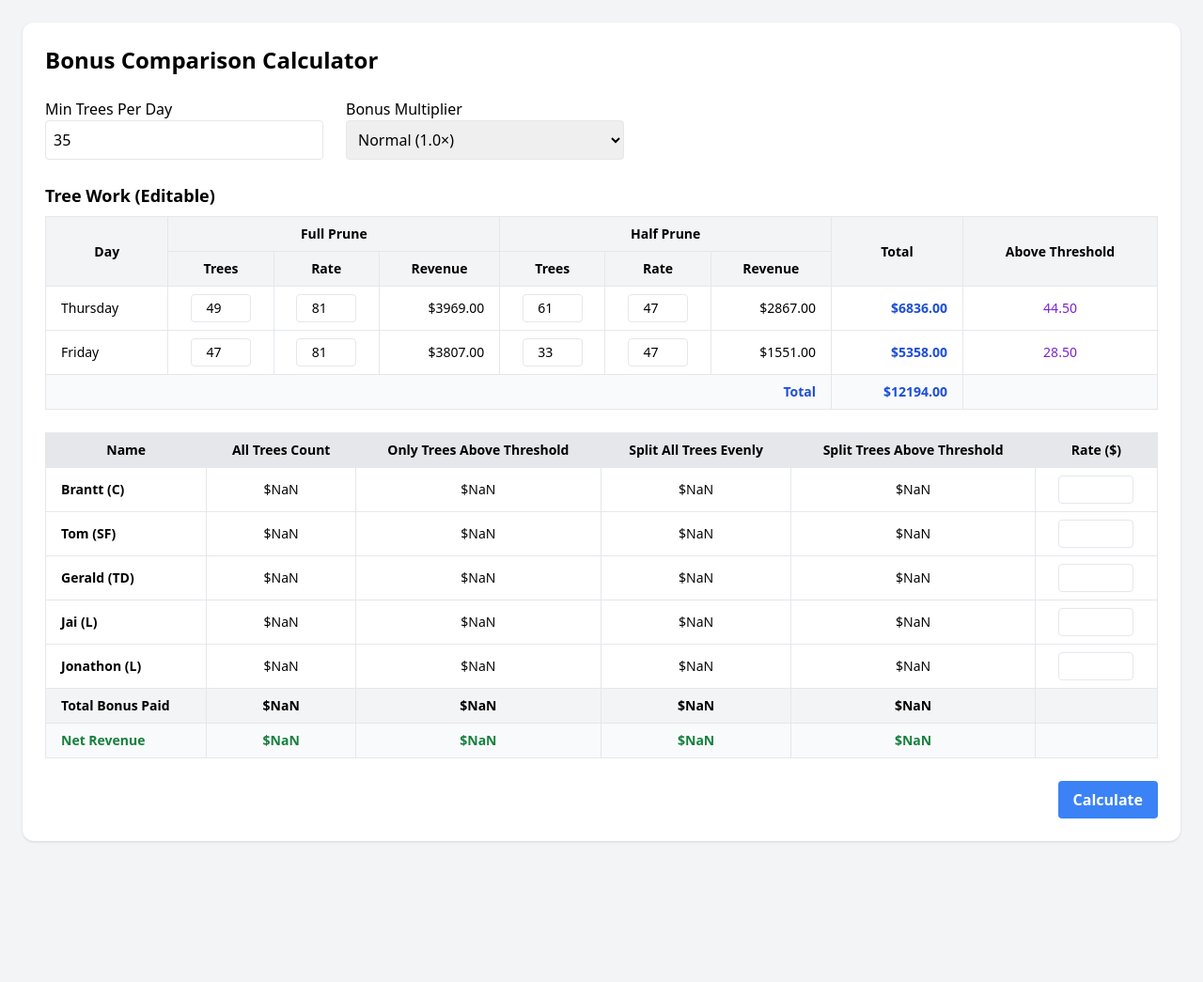
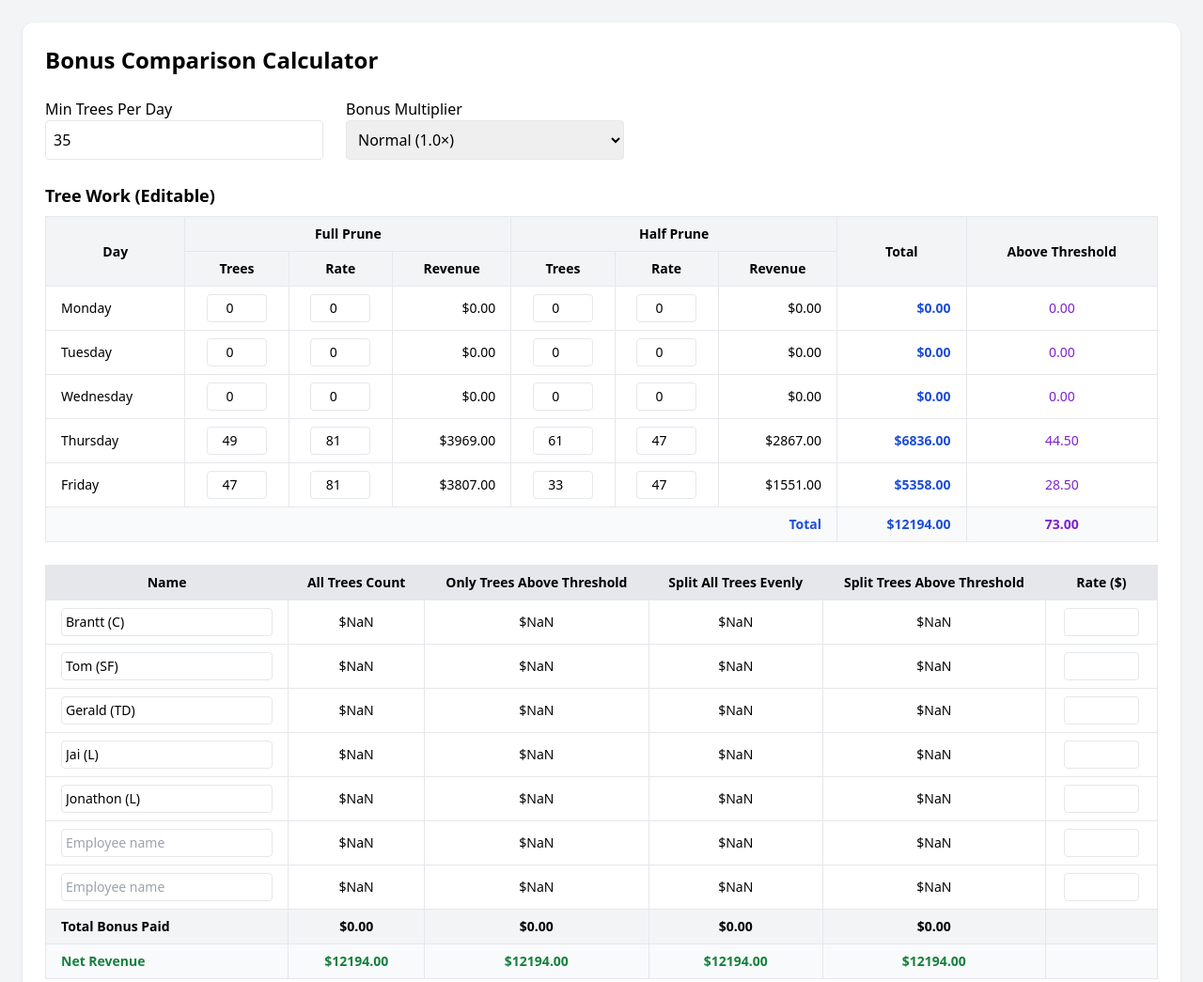
Before and after one commit to adammartelletti/gts-bonus-tree-cal, a plain HTML site: page index.html in a window 1280 px wide. Shown: the top 1045 px of the page at 94% size. Before the commit the page ends 919 px from the top, so only its background shows below. Drawn offline with nearby package versions, Linux system fonts and the light colour scheme.

Commit message:
Update index.html

```diff
--- a/index.html
+++ b/index.html
@@ -14,7 +14,6 @@
     <div class="flex flex-wrap gap-6">
       <div class="w-full md:w-1/4">
         <label class="block">Min Trees Per Day</label>
-        <!-- oninput now re-renders the tree table (and its Above Threshold) live -->
         <input
           type="number"
           id="minTrees"
@@ -25,7 +24,7 @@
       </div>
       <div class="w-full md:w-1/4">
         <label class="block">Bonus Multiplier</label>
-        <select id="bonusMultiplier" class="w-full p-2 border rounded">
+        <select id="bonusMultiplier" class="w-full p-2 border rounded" onchange="calculate()">
           <option value="0.8">Easy (0.8×)</option>
           <option value="1.0" selected>Normal (1.0×)</option>
           <option value="1.2">Hard (1.2×)</option>
@@ -39,19 +38,33 @@
     <!-- Bonus Table -->
     <div id="results" class="mt-6"></div>
     <div class="mt-2 flex justify-end">
-      <button onclick="calculate()" class="bg-blue-500 hover:bg-blue-600 text-white font-semibold px-4 py-2 rounded">
+      <button onclick="calculate()"
+              class="bg-blue-500 hover:bg-blue-600 text-white font-semibold px-4 py-2 rounded">
         Calculate
       </button>
     </div>
   </div>
 
   <script>
-    const team = [
-      { name: "Brantt (C)", role: "Cutter", bonus: 5 },
-      { name: "Tom (SF)",   role: "Swordfish", bonus: 3 },
-      { name: "Gerald (TD)",role: "Truck driver", bonus: 1.5 },
-      { name: "Jai (L)",    role: "Labour", bonus: 1 },
-      { name: "Jonathon (L)",role:"Labour", bonus: 1 }
+    // === DATA ===
+    // five weekdays
+    let treeData = [
+      { id: "mon",  day: "Monday",    full: 0,  fullRate: 0,  half: 0,  halfRate: 0  },
+      { id: "tue",  day: "Tuesday",   full: 0,  fullRate: 0,  half: 0,  halfRate: 0  },
+      { id: "wed",  day: "Wednesday", full: 0,  fullRate: 0,  half: 0,  halfRate: 0  },
+      { id: "thurs",day: "Thursday",  full: 49, fullRate: 81, half: 61, halfRate: 47 },
+      { id: "fri",  day: "Friday",    full: 47, fullRate: 81, half: 33, halfRate: 47 }
+    ];
+
+    // five core + two optional employee slots
+    let team = [
+      { name: "Brantt (C)",   bonus: 5 },
+      { name: "Tom (SF)",      bonus: 3 },
+      { name: "Gerald (TD)",  bonus: 1.5 },
+      { name: "Jai (L)",       bonus: 1 },
+      { name: "Jonathon (L)",  bonus: 1 },
+      { name: "",              bonus: 0 },  // optional #1
+      { name: "",              bonus: 0 }   // optional #2
     ];
 
     const modes = [
@@ -61,42 +74,41 @@
       { key: 'splitThreshold',label: 'Split Trees Above Threshold' }
     ];
 
-    let treeData = [
-      { id: "thurs", day: "Thursday", full: 49, fullRate: 81, half: 61, halfRate: 47 },
-      { id: "fri",   day: "Friday",   full: 47, fullRate: 81, half: 33, halfRate: 47 }
-    ];
+    // === HELPERS ===
 
-    // Compute how many full/half trees exceed the day's minTrees threshold
+    // Given full & half count + min threshold,
+    // return how many full / half are *above* threshold
     function filterEligible(full, half, minTrees) {
-      const weightedTotal = full + half / 2;
-      if (weightedTotal <= minTrees) return { full: 0, half: 0 };
-      const over = weightedTotal - minTrees;
-      const ratio = over / weightedTotal;
-      return {
-        full: full * ratio,
-        half: half * ratio
-      };
+      const weighted = full + half/2;
+      if (weighted <= minTrees) return { full: 0, half: 0 };
+      const over = weighted - minTrees;
+      const ratio = over / weighted;
+      return { full: full * ratio, half: half * ratio };
     }
 
-    // Build the top table (editable tree counts + revenue + eligible)
+    // === RENDER TREE TABLE ===
+
     function renderTreeTable() {
       const minTrees = +document.getElementById('minTrees').value;
+
+      // build each row
       const rows = treeData.map(r => {
         const fullRev = r.full * r.fullRate;
         const halfRev = r.half * r.halfRate;
-        const elig   = filterEligible(r.full, r.half, minTrees);
-        const weightedElig = elig.full + elig.half / 2;
+        const e = filterEligible(r.full, r.half, minTrees);
+        const weightedElig = e.full + e.half/2;
+
         return `
           <tr>
             <td class="border px-4 py-2">${r.day}</td>
             <td class="border px-2 py-2 text-center">
               <input type="number" id="${r.id}-full" value="${r.full}"
-                     class="w-16 text-center border rounded p-1"
+                     class="w-16 p-1 border rounded text-center"
                      oninput="updateTree('${r.id}')"/>
             </td>
             <td class="border px-2 py-2 text-center">
               <input type="number" id="${r.id}-fullRate" value="${r.fullRate}"
-                     class="w-16 text-center border rounded p-1"
+                     class="w-16 p-1 border rounded text-center"
                      oninput="updateTree('${r.id}')"/>
             </td>
             <td class="border px-4 py-2 text-right" id="${r.id}-fullRev">
@@ -104,31 +116,35 @@
             </td>
             <td class="border px-2 py-2 text-center">
               <input type="number" id="${r.id}-half" value="${r.half}"
-                     class="w-16 text-center border rounded p-1"
+                     class="w-16 p-1 border rounded text-center"
                      oninput="updateTree('${r.id}')"/>
             </td>
             <td class="border px-2 py-2 text-center">
               <input type="number" id="${r.id}-halfRate" value="${r.halfRate}"
-                     class="w-16 text-center border rounded p-1"
+                     class="w-16 p-1 border rounded text-center"
                      oninput="updateTree('${r.id}')"/>
             </td>
             <td class="border px-4 py-2 text-right" id="${r.id}-halfRev">
               $${halfRev.toFixed(2)}
             </td>
-            <td class="border px-4 py-2 text-right font-semibold text-blue-700" id="${r.id}-total">
+            <td class="border px-4 py-2 text-blue-700 font-semibold text-right" id="${r.id}-total">
               $${(fullRev + halfRev).toFixed(2)}
             </td>
-            <td class="border px-4 py-2 text-center text-purple-700" id="${r.id}-eligible">
+            <td class="border px-4 py-2 text-purple-700 text-center" id="${r.id}-eligible">
               ${weightedElig.toFixed(2)}
             </td>
           </tr>
         `;
       });
 
-      const totalRev = treeData.reduce(
-        (sum, r) => sum + r.full * r.fullRate + r.half * r.halfRate,
-        0
+      // grand totals
+      const totalRev = treeData.reduce((sum, r) =>
+        sum + r.full*r.fullRate + r.half*r.halfRate, 0
       );
+      const totalElig = treeData.reduce((sum, r) => {
+        const e = filterEligible(r.full, r.half, +document.getElementById('minTrees').value);
+        return sum + e.full + e.half/2;
+      }, 0);
 
       document.getElementById('treeTable').innerHTML = `
         <h2 class="text-lg font-semibold mb-2">Tree Work (Editable)</h2>
@@ -157,121 +173,154 @@
               <td id="tree-total-revenue" class="border px-4 py-2 text-right">
                 $${totalRev.toFixed(2)}
               </td>
-              <td class="border"></td>
+              <td id="tree-total-eligible" class="border px-4 py-2 text-center text-purple-700">
+                ${totalElig.toFixed(2)}
+              </td>
             </tr>
           </tbody>
         </table>
       `;
 
-      // keep bonus table in sync
+      // keep bottom table in sync
       calculate();
     }
 
-    // Called whenever you edit one row of the tree table
+    // Recalc a single row + footer whenever a tree cell changes
     function updateTree(id) {
-      const d = treeData.find(x => x.id === id);
-      d.full     = +document.getElementById(`${id}-full`).value;
-      d.fullRate = +document.getElementById(`${id}-fullRate`).value;
-      d.half     = +document.getElementById(`${id}-half`).value;
-      d.halfRate = +document.getElementById(`${id}-halfRate`).value;
+      const r = treeData.find(x => x.id === id);
+      r.full     = +document.getElementById(`${id}-full`).value;
+      r.fullRate = +document.getElementById(`${id}-fullRate`).value;
+      r.half     = +document.getElementById(`${id}-half`).value;
+      r.halfRate = +document.getElementById(`${id}-halfRate`).value;
 
-      const fullRev = d.full * d.fullRate;
-      const halfRev = d.half * d.halfRate;
+      const fullRev = r.full * r.fullRate;
+      const halfRev = r.half * r.halfRate;
       document.getElementById(`${id}-fullRev`).innerText = `$${fullRev.toFixed(2)}`;
       document.getElementById(`${id}-halfRev`).innerText = `$${halfRev.toFixed(2)}`;
       document.getElementById(`${id}-total`).innerText   = `$${(fullRev + halfRev).toFixed(2)}`;
 
-      const minTrees = +document.getElementById('minTrees').value;
-      const elig     = filterEligible(d.full, d.half, minTrees);
-      document.getElementById(`${id}-eligible`).innerText =
-        (elig.full + elig.half/2).toFixed(2);
+      const e = filterEligible(r.full, r.half, +document.getElementById('minTrees').value);
+      document.getElementById(`${id}-eligible`).innerText = (e.full + e.half/2).toFixed(2);
 
-      // update footer total revenue
-      const totalRev = treeData.reduce(
-        (sum, r) => sum + r.full * r.fullRate + r.half * r.halfRate,
-        0
-      );
+      // update footers
+      const totalRev = treeData.reduce((s, x) => s + x.full*x.fullRate + x.half*x.halfRate, 0);
       document.getElementById('tree-total-revenue').innerText = `$${totalRev.toFixed(2)}`;
+      const totalElig = treeData.reduce((sum, x) => {
+        const f = filterEligible(x.full, x.half, +document.getElementById('minTrees').value);
+        return sum + f.full + f.half/2;
+      }, 0);
+      document.getElementById('tree-total-eligible').innerText = totalElig.toFixed(2);
 
       calculate();
     }
 
-    // Build the bonus comparison table
+    // === BONUS TABLE ===
+
+    // update an optional employee’s name
+    function updateName(idx) {
+      team[idx].name = document.getElementById(`name-${idx}`).value;
+    }
+
     function calculate() {
+      // read any edited bonuses
+      team.forEach((m,i) => {
+        const v = document.getElementById(`bonus-${i}`)?.value;
+        m.bonus = v === '' ? 0 : +v;
+      });
+
       const minTrees   = +document.getElementById('minTrees').value;
       const multiplier = +document.getElementById('bonusMultiplier').value;
 
-      // read any custom rates
-      team.forEach((m,i) => {
-        const v = document.getElementById(`bonus-${i}`)?.value;
-        m.bonus = v==='' ? 0 : +v;
-      });
+      // raw counts by day
+      const counts = treeData.reduce((o, r) => {
+        o[r.id+'Full'] = r.full;
+        o[r.id+'Half'] = r.half;
+        return o;
+      }, {});
 
-      const counts = {
-        tf: treeData[0].full,  th: treeData[0].half,
-        ff: treeData[1].full,  fh: treeData[1].half
-      };
-
-      function getElig(mode) {
-        if (!mode.includes('threshold')) return { ...counts };
-        const a = filterEligible(counts.tf, counts.th, minTrees);
-        const b = filterEligible(counts.ff, counts.fh, minTrees);
-        return { tf: a.full, th: a.half, ff: b.full, fh: b.half };
+      // get eligible counts for a mode
+      function getElig(key) {
+        if (!key.toLowerCase().includes('threshold')) {
+          return { ...counts };
+        }
+        const out = {};
+        Object.keys(counts).forEach(k => {
+          const [day, type] = k.match(/(.*?)(Full|Half)$/).slice(1);
+          const f = filterEligible(
+            treeData.find(d=>d.id===day).full,
+            treeData.find(d=>d.id===day).half,
+            minTrees
+          );
+          out[day+'Full'] = f.full;
+          out[day+'Half'] = f.half;
+        });
+        return out;
       }
 
-      function modeBonus(mode, rate) {
-        const e = getElig(mode);
-        let total;
-        if (mode.includes('threshold')) {
-          total = e.tf + e.ff + (e.th + e.fh)/2;
-        } else {
-          total = e.tf + e.th + e.ff + e.fh;
-        }
-        const base = mode.startsWith('split')
-                   ? (total/team.length)*rate
-                   : total*rate;
+      function modeBonus(key, rate) {
+        const e = getElig(key);
+        // sum, weighting halves by .5 only in threshold modes
+        const sumTrees = Object.entries(e).reduce((s,[k,v]) => {
+          return s + (k.endsWith('Half') && key.toLowerCase().includes('threshold')
+            ? v/2
+            : v);
+        }, 0);
+        const base = key.startsWith('split')
+          ? (sumTrees/team.length)*rate
+          : sumTrees*rate;
         return base*multiplier;
       }
 
-      const contractRev = treeData.reduce(
-        (sum,r) => sum + r.full*r.fullRate + r.half*r.halfRate, 0
-      );
-
-      // build table HTML
-      let html = `<table class="w-full table-auto border text-sm">
-        <thead class="bg-gray-200"><tr>
-          <th class="border px-4 py-2">Name</th>
-          ${modes.map(m=>`<th class="border px-4 py-2">${m.label}</th>`).join('')}
-          <th class="border px-4 py-2">Rate ($)</th>
-        </tr></thead><tbody>`;
+      // build table
+      let html = `
+        <table class="w-full table-auto border text-sm">
+          <thead class="bg-gray-200">
+            <tr>
+              <th class="border px-4 py-2">Name</th>
+              ${modes.map(m=>`<th class="border px-4 py-2">${m.label}</th>`).join('')}
+              <th class="border px-4 py-2">Rate ($)</th>
+            </tr>
+          </thead>
+          <tbody>`;
 
       const totals = {};
       team.forEach((m,i) => {
-        html += `<tr><td class="border px-4 py-2 font-semibold">${m.name}</td>`;
+        html += `<tr>`;
+        // name cell (editable for optional rows)
+        html += `<td class="border px-4 py-2">`;
+        html += `<input type="text" id="name-${i}" value="${m.name}"
+                         placeholder="Employee name"
+                         class="w-full p-1 border rounded text-sm"
+                         oninput="updateName(${i})"/>`;
+        html += `</td>`;
+
         modes.forEach(md => {
           const b = modeBonus(md.key, m.bonus);
           totals[md.key] = (totals[md.key]||0) + b;
           html += `<td class="border px-4 py-2 text-center">$${b.toFixed(2)}</td>`;
         });
+
         html += `<td class="border px-4 py-2 text-center">
-                   <input type="number" id="bonus-${i}" value="${m.bonus}" step="0.25"
-                          class="w-20 p-1 border rounded text-center"/>
-                 </td></tr>`;
+                   <input type="number" id="bonus-${i}" value="${m.bonus}"
+                          step="0.25" class="w-20 p-1 border rounded text-center"/>
+                 </td>`;
+        html += `</tr>`;
       });
 
-      // total bonus row
+      // total bonus
       html += `<tr class="font-bold bg-gray-100">
         <td class="border px-4 py-2">Total Bonus Paid</td>`;
-      modes.forEach(m=> {
-        html += `<td class="border px-4 py-2 text-center">$${totals[m.key].toFixed(2)}</td>`;
+      modes.forEach(m => {
+        html += `<td class="border px-4 py-2 text-center">$${(totals[m.key]||0).toFixed(2)}</td>`;
       });
       html += `<td class="border"></td></tr>`;
 
-      // net revenue row
+      // net revenue
+      const contractRev = treeData.reduce((s,r)=>s + r.full*r.fullRate + r.half*r.halfRate,0);
       html += `<tr class="text-green-700 font-semibold bg-gray-50">
         <td class="border px-4 py-2">Net Revenue</td>`;
-      modes.forEach(m=> {
-        const net = contractRev - totals[m.key];
+      modes.forEach(m => {
+        const net = contractRev - (totals[m.key]||0);
         html += `<td class="border px-4 py-2 text-center">$${net.toFixed(2)}</td>`;
       });
       html += `<td class="border"></td></tr>`;
```
